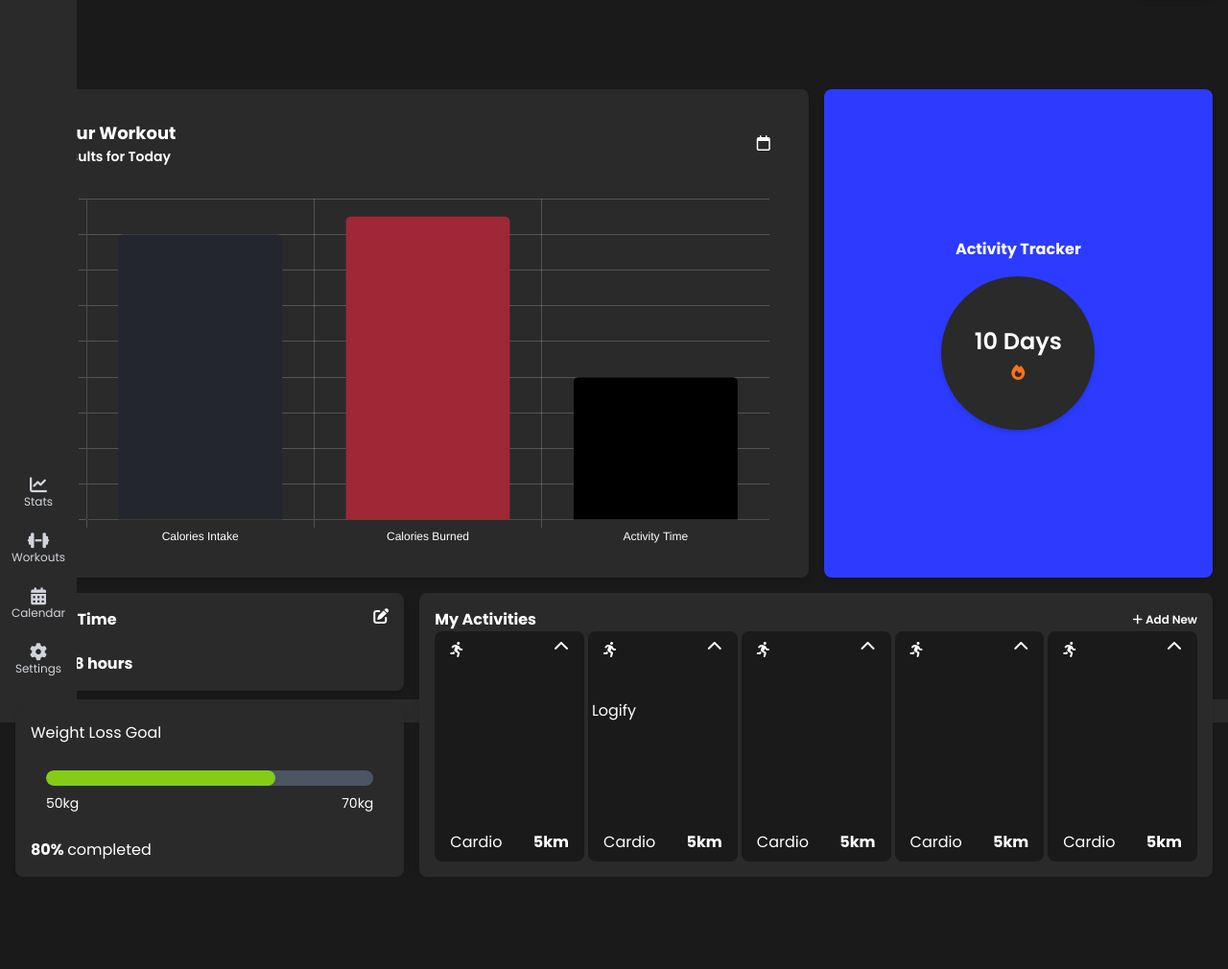
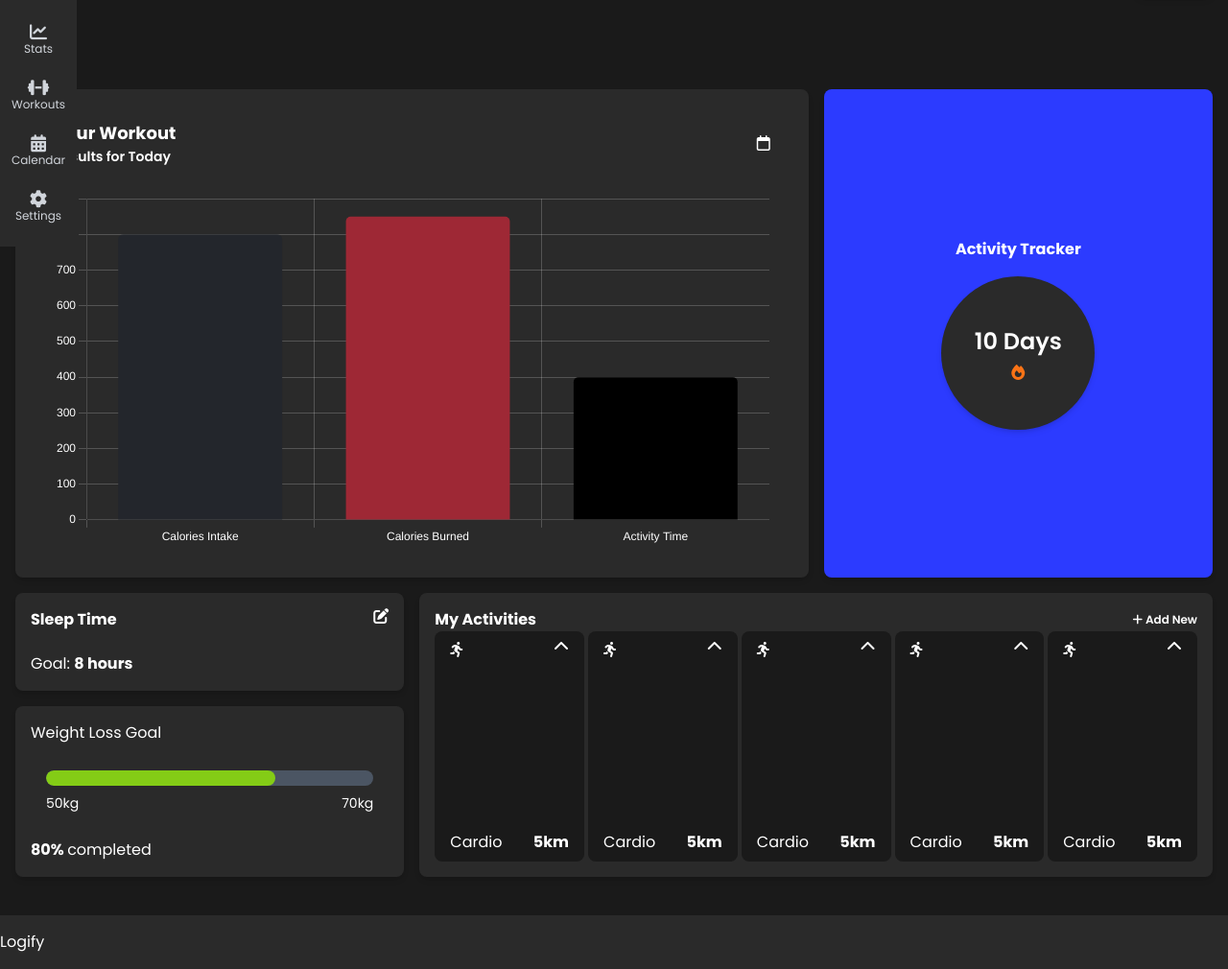
Before and after one commit to rubentotterman/logify, a website: page index.html in a window 1280 px wide. Shown: the part 71-1081 px from the top of the page at 96% size. Before the commit the page ends 985 px from the top, so only its background shows below. Drawn offline with nearby package versions, Linux system fonts and the light colour scheme.

Commit message:
Footer issue solved
Fixed margin top issue on footer

```diff
--- a/index.html
+++ b/index.html
@@ -9,12 +9,12 @@
   <link rel="stylesheet" href="./src/main.css">
   <link rel="stylesheet" href="https://cdnjs.cloudflare.com/ajax/libs/font-awesome/6.7.1/css/all.min.css" integrity="sha512-5Hs3dF2AEPkpNAR7UiOHba+lRSJNeM2ECkwxUIxC1Q/FLycGTbNapWXB4tP889k5T5Ju8fs4b1P5z/iB4nMfSQ==" crossorigin="anonymous" referrerpolicy="no-referrer" />
 </head>
-<body class="bg-darkBackground">
+<body class="bg-darkBackground flex flex-col">
     <!--Content wrapper (adjust values in config if needed)-->
-  <div id="app" class="container flex flex-1 flex-col h-full pb-10">
+  <div id="app" class="container flex flex-col">
 
-     <!-- Sidebar -->
-  <nav class="bg-lightPanel text-white w-20 h-screen fixed top-0 left-0 flex flex-col items-center justify-between py-6 space-y-8">
+    <!-- Sidebar -->
+    <nav class="bg-lightPanel text-white w-20  fixed top-0 left-0 flex flex-col items-center justify-between py-6 space-y-8">
     <!-- Logo -->
     <div class="w-10 h-10 bg-lime-500 rounded-full flex items-center justify-center">
       <span class="text-xl font-bold">C</span>
@@ -39,7 +39,7 @@
         <span class="text-xs">Settings</span>
       </a>
     </div>
-  </nav>
+    </nav>
 
     <!--Navbar content-->
     <div class="navbar flex justify-between text text-white pt-5">
@@ -53,7 +53,9 @@
             <button class="bg-accentBlue text-white px-2 rounded-lg text-xs w-20 shadow-md hover:bg-custombeige">login</button>
         </div>
     </div>
-    <div class="grid grid-cols-12 grid-rows-[auto_auto] gap-4 mt-24 h-screen">
+
+    <!--Start of grid-->
+    <div class="grid grid-cols-12 gap-4 mt-24 flex-1">
       <!--Chart Card-->
         <div class="bg-lightPanel text-white rounded-lg font-bold col-span-8 py-2 px-4 shadow-md">
             <div class="card bg-beige p-6 rounded-lg gap-6">
@@ -105,7 +107,7 @@
         </div>
 
         <!--My Activities Card-->
-        <div class="bg-lightPanel flex flex-col text-white col-span-8 row-span-2 py-4 px-4 h-full rounded-lg shadow-md font-bold ">
+        <div class="bg-lightPanel flex flex-col text-white col-span-8 row-span-2 py-4 px-4 rounded-lg shadow-md font-bold ">
           <div class="flex justify-between">
             <h1 class="font-bold">My Activities</h1>
             <div class="flex justify-center items-center cursor-pointer">
@@ -177,7 +179,7 @@
         </div>
 
         <!--Weightloss card-->
-        <div class="bg-lightPanel col-span-4 row-span-1 py-4 px-4 rounded-lg  text-white shadow-md">
+        <div class="bg-lightPanel col-span-4 row-span-1 py-4 px-4 rounded-lg text-white shadow-md">
           <div class="flex flex-col justify-between h-full">
             <p>Weight Loss Goal</p>
             <div class="p-4 rounded-lg w-full max-w-lg">
@@ -187,7 +189,7 @@
                 <div class="absolute h-full bg-lime-500 rounded-full" style="width: 70%;"></div>
               </div>
               <!-- Labels -->
-              <div class="flex justify-between mt-2 text-sm">
+              <div class="flex justify-between mt-2 text-sm ">
                 <span>50kg</span>
                 <span>70kg</span>
               </div>
@@ -196,15 +198,13 @@
             <p><span class="font-bold"> 80% </span> completed</p>
           </div>
         </div>
-      </div>
-  </div>
+    </div><!--End of grid-->
+  </div><!--End of wrapper-->
 
-       <!--Footer-->
-  <footer class="w-full h-16 bg-lightPanel text-white flex justify-center items-center">
-    <h1>Logify</h1>
+   <!--Footer-->
+   <footer class="w-full bg-lightPanel text-white py-4 mt-20" style="margin-top: 2.5rem;>
+    <h1 class="">Logify</h1>
   </footer>
-
-
 
       <!--Js file linked-->
     <script src="https://cdn.jsdelivr.net/npm/chart.js"></script>
```
